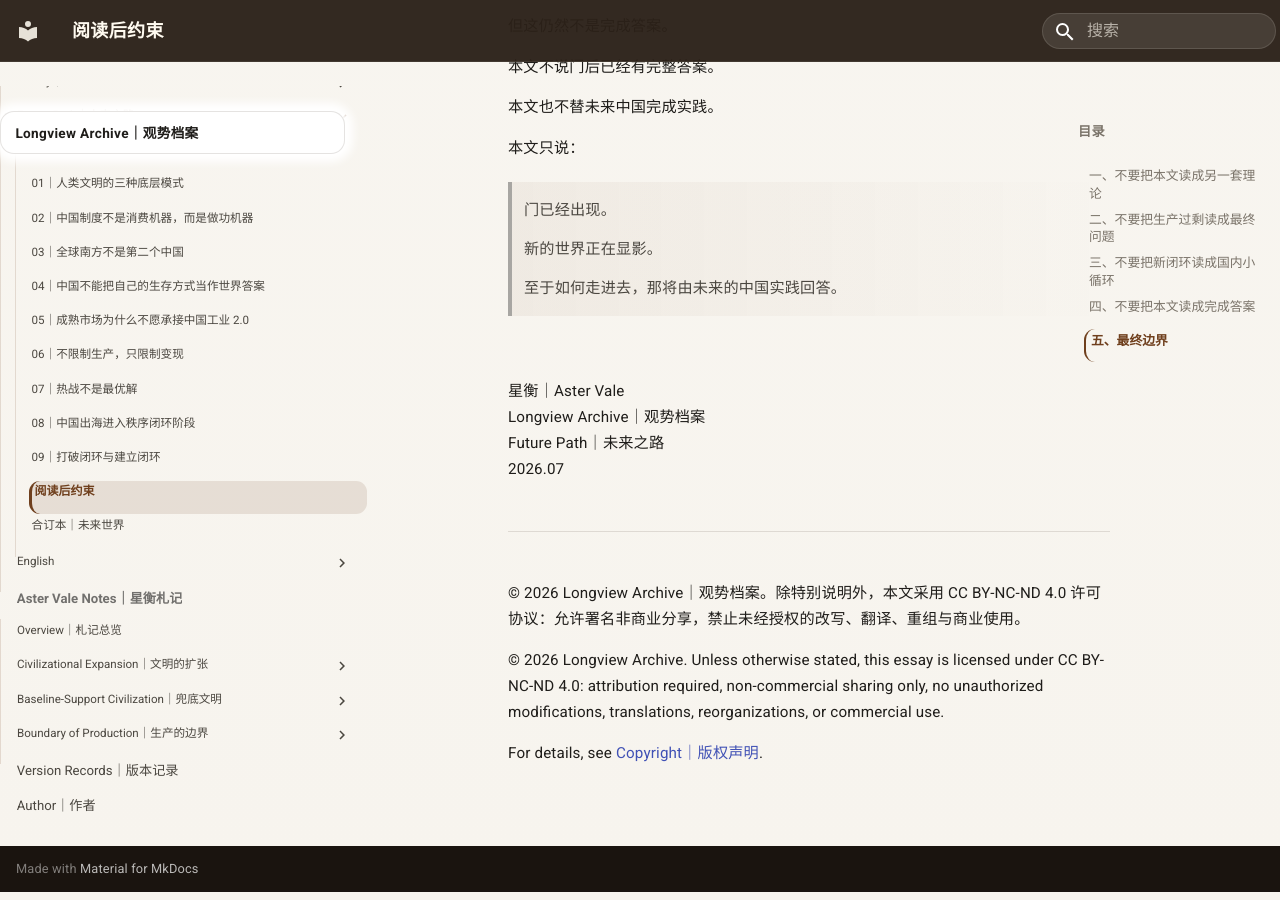
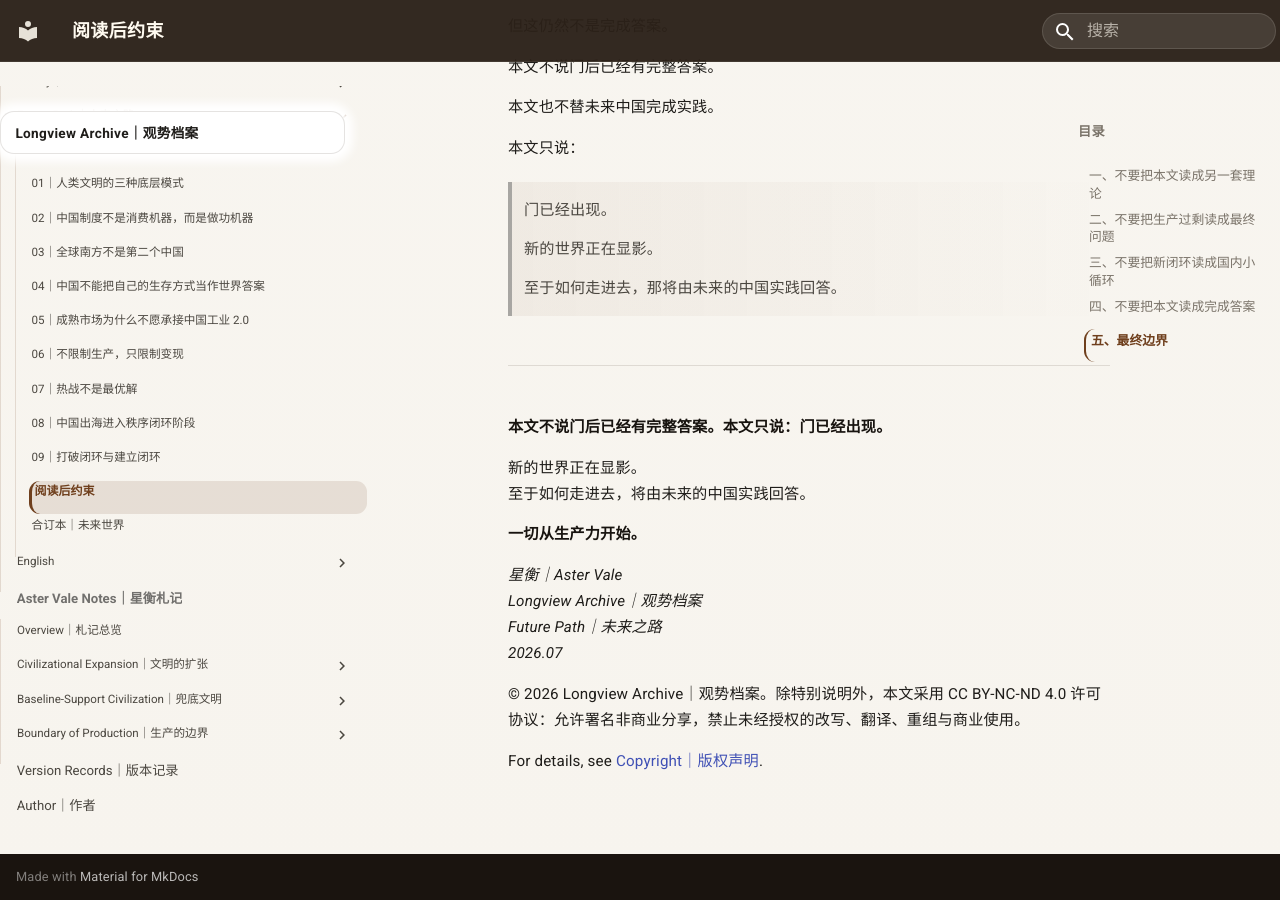
Before and after one commit to guanshi1688/longview-archive, an MkDocs documentation site: the page built from docs/essays/future/10.md, in a window 1280 px wide and 900 px high, scrolled down 4266 px. Built offline with MkDocs 1.6.1 and Material for MkDocs 9.7.7, drawn with Linux system fonts in a browser that asks for light colours.

Commit message:
Update 10.md

```diff
--- a/docs/essays/future/10.md
+++ b/docs/essays/future/10.md
@@ -192,17 +192,20 @@
 >
 > 至于如何走进去，那将由未来的中国实践回答。
 
-<br>
+---
 
-星衡｜Aster Vale<br>
-Longview Archive｜观势档案<br>
-Future Path｜未来之路<br>
-2026.07
+**本文不说门后已经有完整答案。本文只说：门已经出现。**
 
----
+新的世界正在显影。
+至于如何走进去，将由未来的中国实践回答。
+
+**一切从生产力开始。**
+
+*星衡｜Aster Vale*
+*Longview Archive｜观势档案*
+*Future Path｜未来之路*
+*2026.07*
 
 © 2026 Longview Archive｜观势档案。除特别说明外，本文采用 CC BY-NC-ND 4.0 许可协议：允许署名非商业分享，禁止未经授权的改写、翻译、重组与商业使用。
 
-© 2026 Longview Archive. Unless otherwise stated, this essay is licensed under CC BY-NC-ND 4.0: attribution required, non-commercial sharing only, no unauthorized modifications, translations, reorganizations, or commercial use.
-
 For details, see [Copyright｜版权声明](/copyright/).
```
